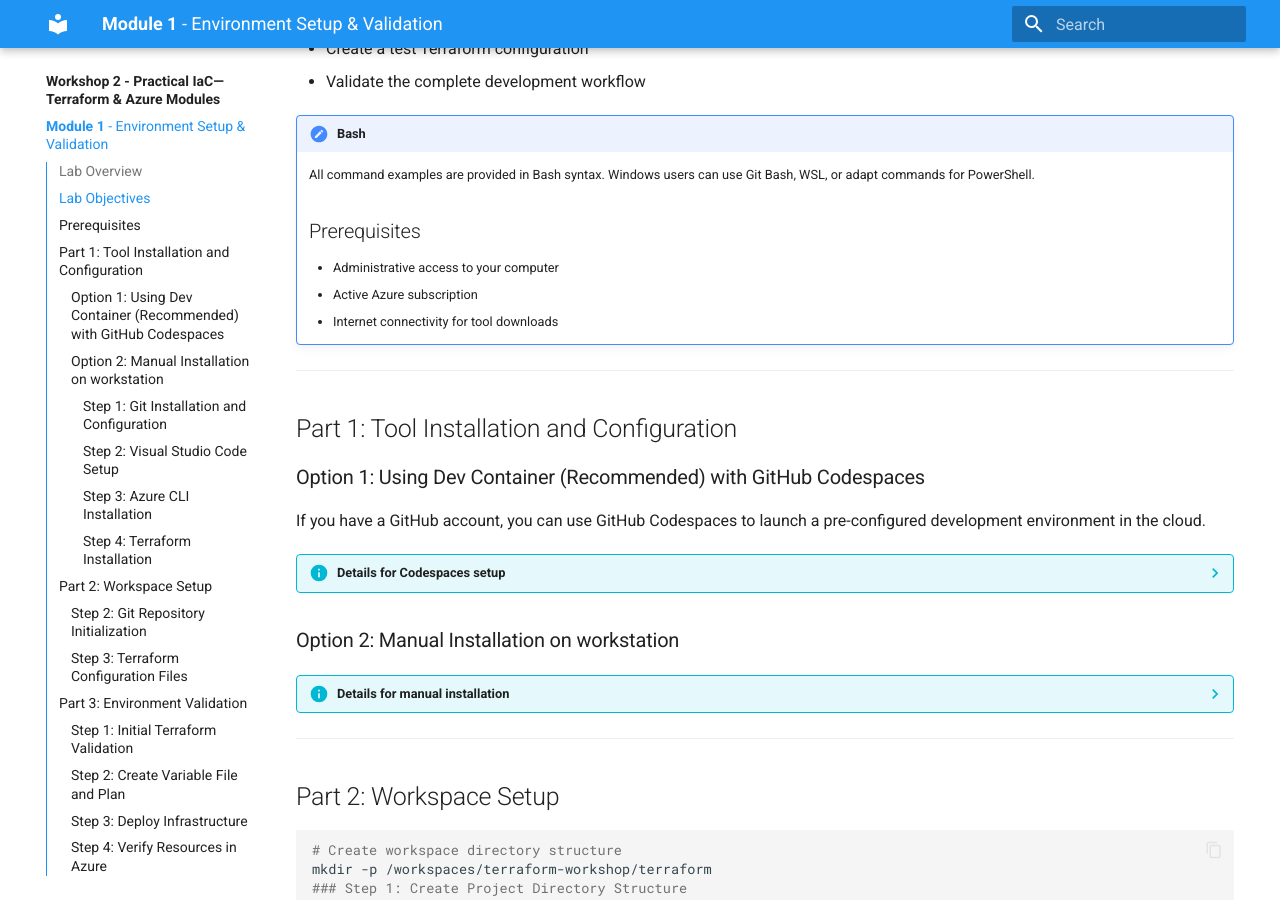
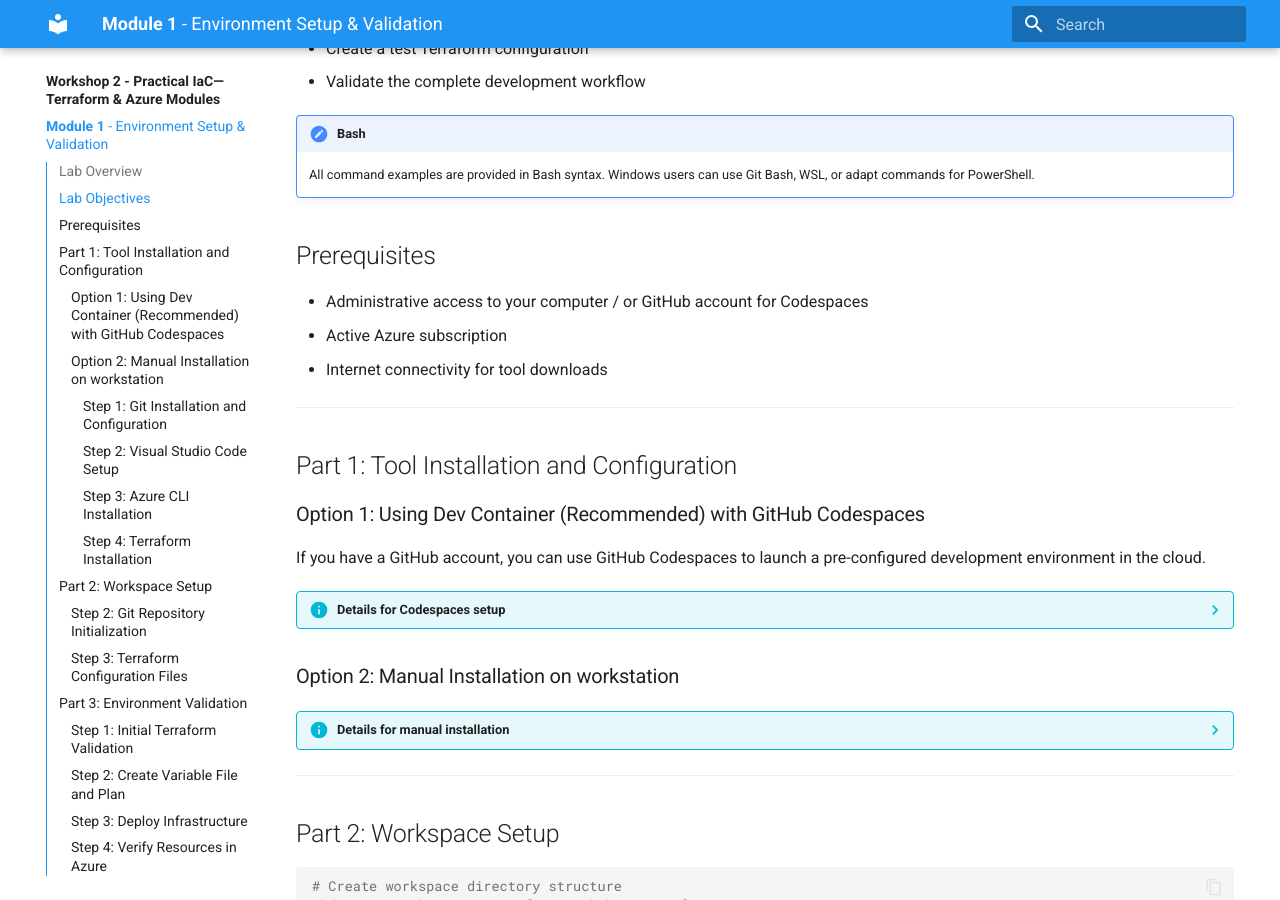
Before and after one commit to lrivallain/ms-alz-workshop, an MkDocs documentation site: the page built from docs/Workshop-2-Practical-IaC-Terraform-Azure-Modules/content/01-environment-setup.md, in a window 1280 px wide and 900 px high, scrolled down 486 px. Built offline with MkDocs 1.6.1 and Material for MkDocs 9.7.7, drawn with Linux system fonts in a browser that asks for light colours.

Commit message:
Fix typo

```diff
--- a/docs/Workshop-2-Practical-IaC-Terraform-Azure-Modules/content/01-environment-setup.md
+++ b/docs/Workshop-2-Practical-IaC-Terraform-Azure-Modules/content/01-environment-setup.md
@@ -16,11 +16,11 @@ This hands-on lab guides you through setting up a complete Infrastructure as Cod
 
     All command examples are provided in Bash syntax. Windows users can use Git Bash, WSL, or adapt commands for PowerShell.
 
-    ## Prerequisites
+## Prerequisites
 
-    - Administrative access to your computer
-    - Active Azure subscription
-    - Internet connectivity for tool downloads
+- Administrative access to your computer / or GitHub account for Codespaces
+- Active Azure subscription
+- Internet connectivity for tool downloads
 
 ---
 
```
